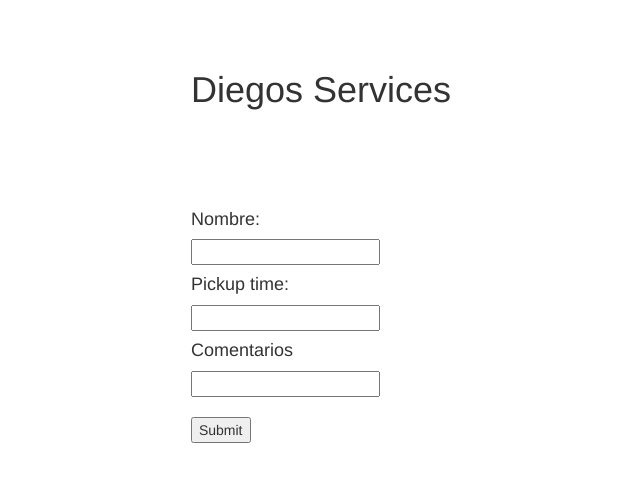
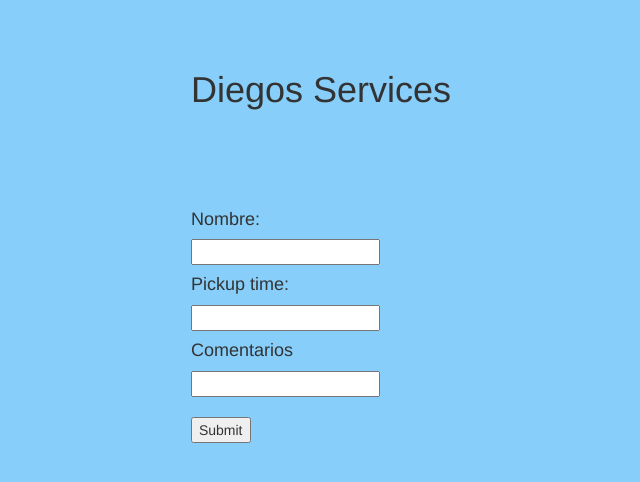
Before and after one commit to Dcrdn/Shuttle, a plain HTML site: page index.html in a window 1280 px wide. Shown: the whole page, without its empty margins (319-959 px from the left). Drawn offline with nearby package versions, Linux system fonts and the light colour scheme.

Commit message:
background color

```diff
--- a/index.html
+++ b/index.html
@@ -4,7 +4,7 @@
             <script src="https://ajax.googleapis.com/ajax/libs/jquery/3.4.1/jquery.min.js"></script>
             <script src="https://maxcdn.bootstrapcdn.com/bootstrap/3.4.0/js/bootstrap.min.js"></script>
     </head>
-    <body style="width: 100%;">
+    <body style="width: 100%; background-color: lightskyblue;">
 
         <div   style="display: table;
         margin: 0 auto;
```
